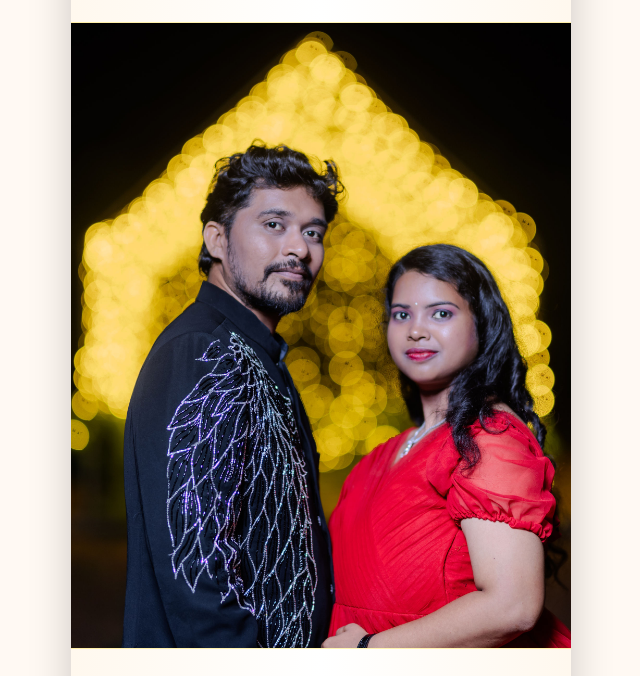
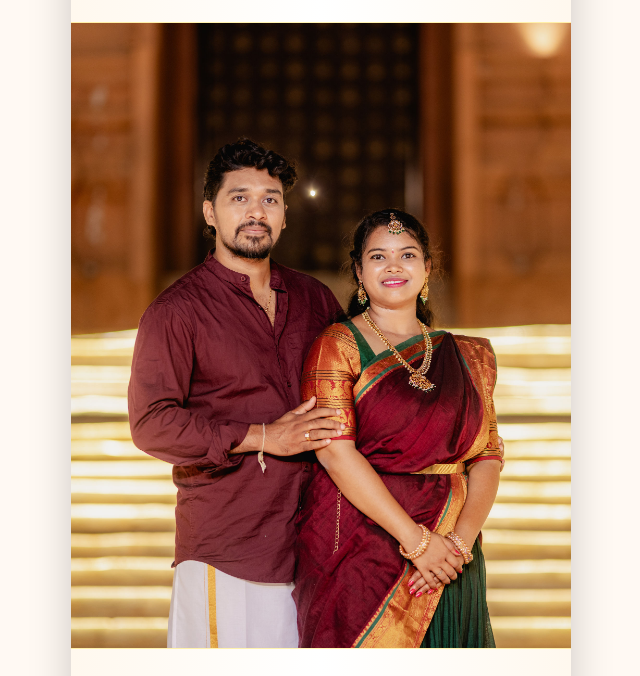
Before and after one commit to nithish1569/ANIL-AND-RAVEENA, a plain HTML site: page index.html in a window 1280 px wide. Shown: the part 110-786 px from the top of the page, without its empty margins (319-959 px from the left). Drawn offline with nearby package versions, Linux system fonts and the light colour scheme.

Commit message:
Add files via upload

```diff
--- a/index.html
+++ b/index.html
@@ -614,7 +614,7 @@
 
         <!-- Main image section with hover effect -->
         <div class="main-image-section">
-            <img src="MR5_8435.jpg" alt="Anil and Raveena Wedding" class="wedding-image">
+            <img src="MR5_7897.jpg" alt="Anil and Raveena Wedding" class="wedding-image">
             <div class="image-overlay">
                 <div class="overlay-text">Our Special Day</div>
             </div>
```
Also changed, not shown: MR5_7897.jpg (added).
